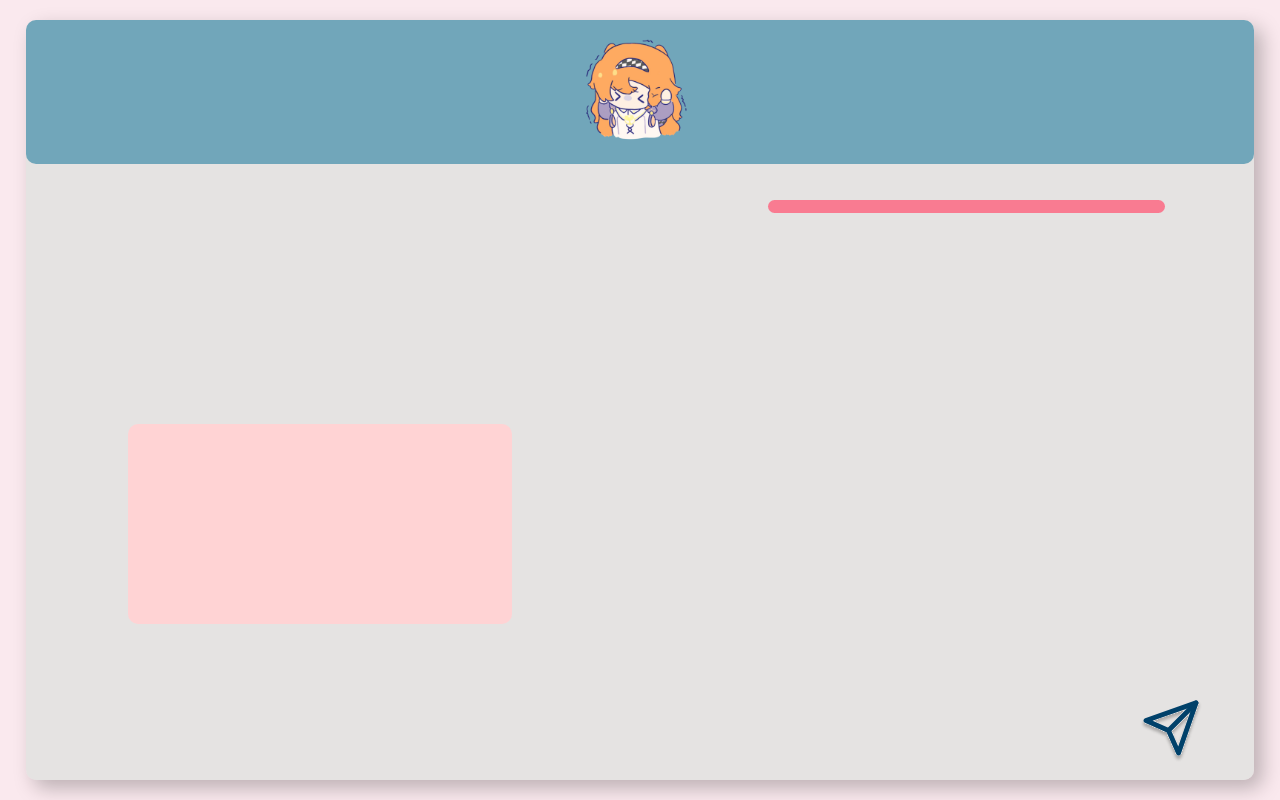
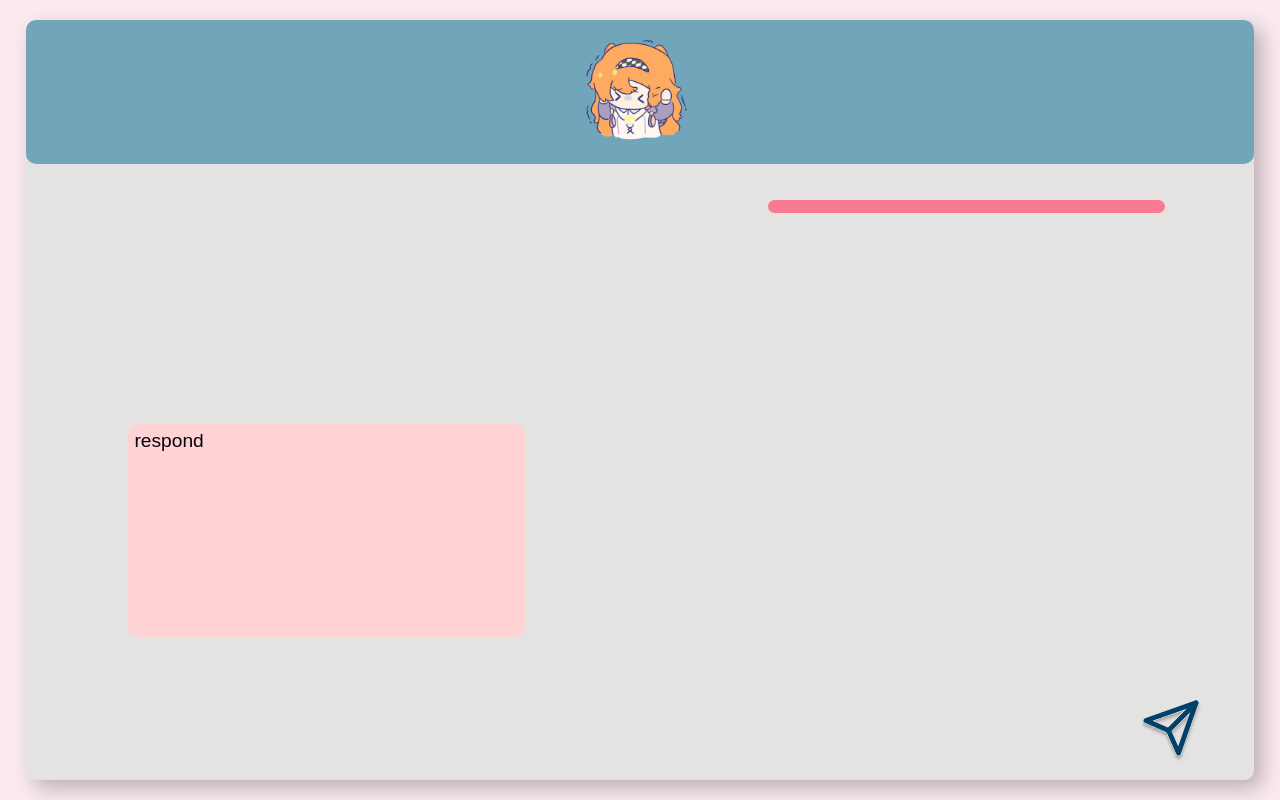
Before and after one commit to 930727fre/VQAweb, a Vue app in the folder frontend/Present/: page /result in a window 1280 px wide. Built offline with nearby package versions, Linux system fonts and the light colour scheme.

Commit message:
新增Respond的部分

```diff
--- a/frontend/Present/src/pages/Result.vue
+++ b/frontend/Present/src/pages/Result.vue
@@ -17,7 +17,9 @@
               </div>
             </div>
             <!-- 顯示 answer -->
-              <section :class="$style.aOutput" rows="10" cols="28" />
+            <section :class="$style.aOutput">
+              {{ answer }}
+            </section>
           </div>
         </div>
         <img :class="$style.sendIcon" loading="lazy" alt="" src="/send.svg" />
@@ -39,7 +41,7 @@ export default defineComponent({
     // 從路由的 query 參數中取得 question 和 image
     const question = route.query.question as string || '';  // 取得問題內容
     const image = route.query.image as string || '';  // 取得圖片資料
-
+    const answer = "respond"; // 取得答案
     // 點擊時，跳轉回首頁
     const onResultContainerClick = () => {
       router.push("/");  // 跳轉到首頁
@@ -47,6 +49,7 @@ export default defineComponent({
 
     return {
       question,
+      answer,
       image,
       onResultContainerClick
     };
@@ -110,6 +113,13 @@ export default defineComponent({
     border-radius: var(--br-3xs);
     max-width: 100%;
     z-index: 2;
+    font-family: 'Arial', sans-serif;
+    font-size: 1.5vw;
+    color: #04010e;
+    padding: 0.5%;
+    overflow-wrap: break-word;
+    word-wrap: break-word;
+    margin-bottom: 0.5%;
   }
   /* question 的字體樣式 */
   .qOutput {
@@ -122,8 +132,8 @@ export default defineComponent({
     max-width: 100%;
     z-index: 2;
     font-family: 'Arial', sans-serif;
-    font-size: 2.7vw;
-    color: #3704c5;
+    font-size: 1.5vw;
+    color: #04010e;
     padding: 0.5%;
     overflow-wrap: break-word;
     word-wrap: break-word;
```
Lines whose indentation alone changed are shown as unchanged.
